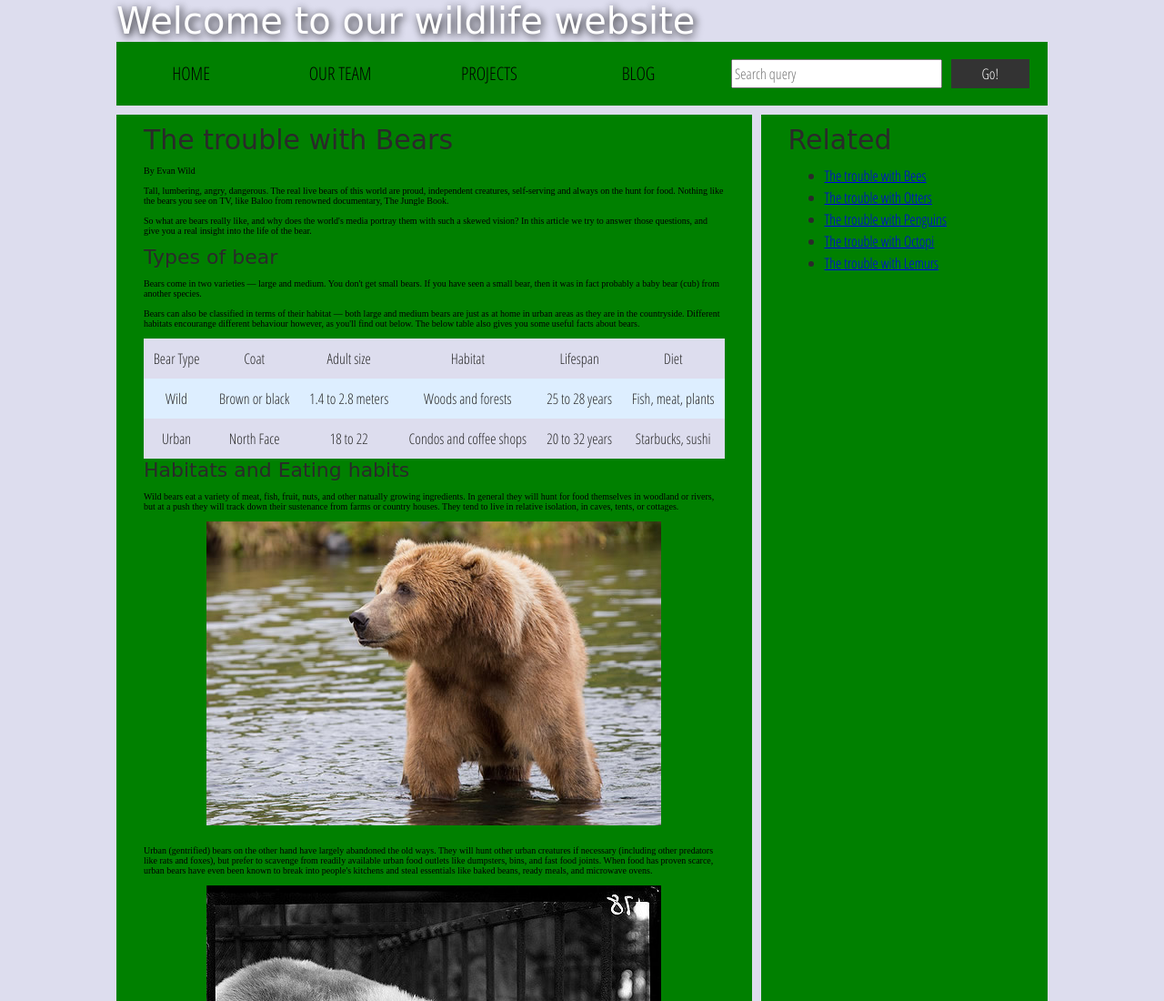
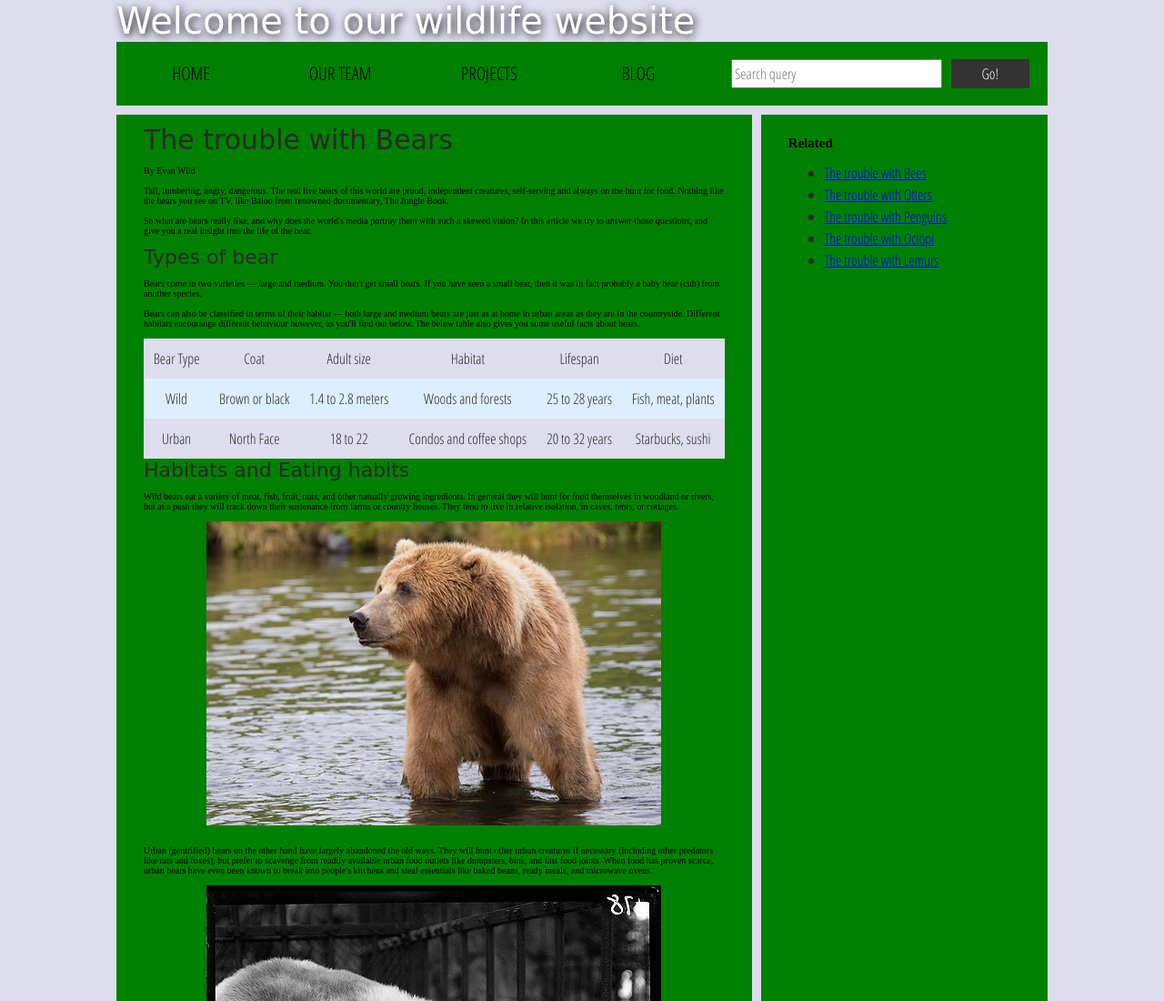
Before and after one commit to HSleidenIAT/imtue-weekopdracht-accessibility-lottehof, a plain HTML site: page index.html in a window 1280 px wide. Shown: the top 1100 px of the page at 91% size. Drawn offline with Linux system fonts and the light colour scheme; a web font is replaced by a local one.

Commit message:
font 6 naar h2

```diff
--- a/index.html
+++ b/index.html
@@ -145,7 +145,7 @@
       </article>
 
       <div class="secondary">
-        <font size="6">Related</font>
+        <h2>Related</h2>
 
         <ul>
           <li><a href="#">The trouble with Bees</a></li>
```
